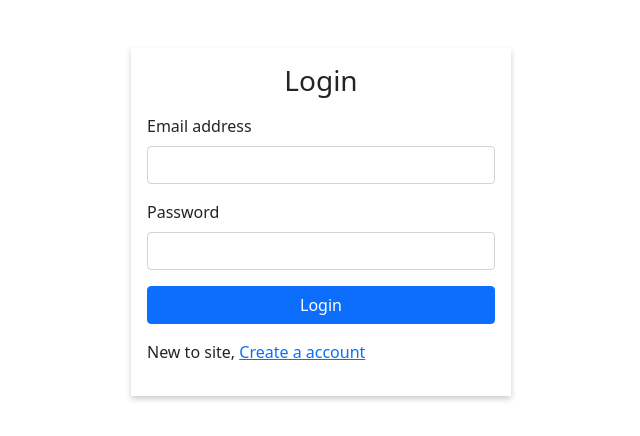
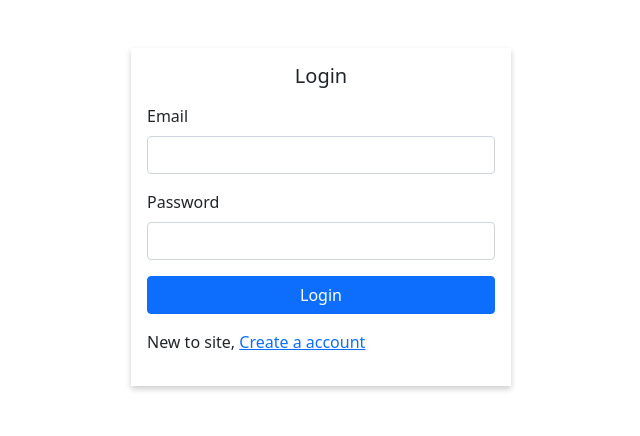
Before and after one commit to Rahulshahare/messenger, a PHP site: page /login.php in a window 1280 px wide. Shown: the part 50-486 px from the top of the page, without its empty margins (319-959 px from the left). Run offline with PHP 8.4, Linux system fonts and the light colour scheme.

Commit message:
mofidied some texts

```diff
--- a/login.php
+++ b/login.php
@@ -12,7 +12,7 @@
 
     <!-- Bootstrap CSS -->
     <link href="css/bootstrap.min.css" rel="stylesheet">
-    <link href="css/messenger.css" rel="stylesheet">
+    <link href="css/messenger.css?v=0.01" rel="stylesheet">
 
     <title>Messenger</title>
   </head>
@@ -26,10 +26,10 @@
     <div class="container">
         <div class="row justify-content-md-center">
             <div class="col-md-4 mt-5 p-3 mybox-shadow">
-                <h3 class="text-center mb-3">Login</h3>
+                <h5 class="text-center mb-3 font_weight300">Login</h5>
                 <form action="login.php" method="POST">
                     <div class="mb-3">
-                        <label for="Email" class="form-label">Email address</label>
+                        <label for="Email" class="form-label">Email</label>
                         <input type="email" class="form-control" id="Email" name="email" required>
                     </div>
                     <div class="mb-3">
```
